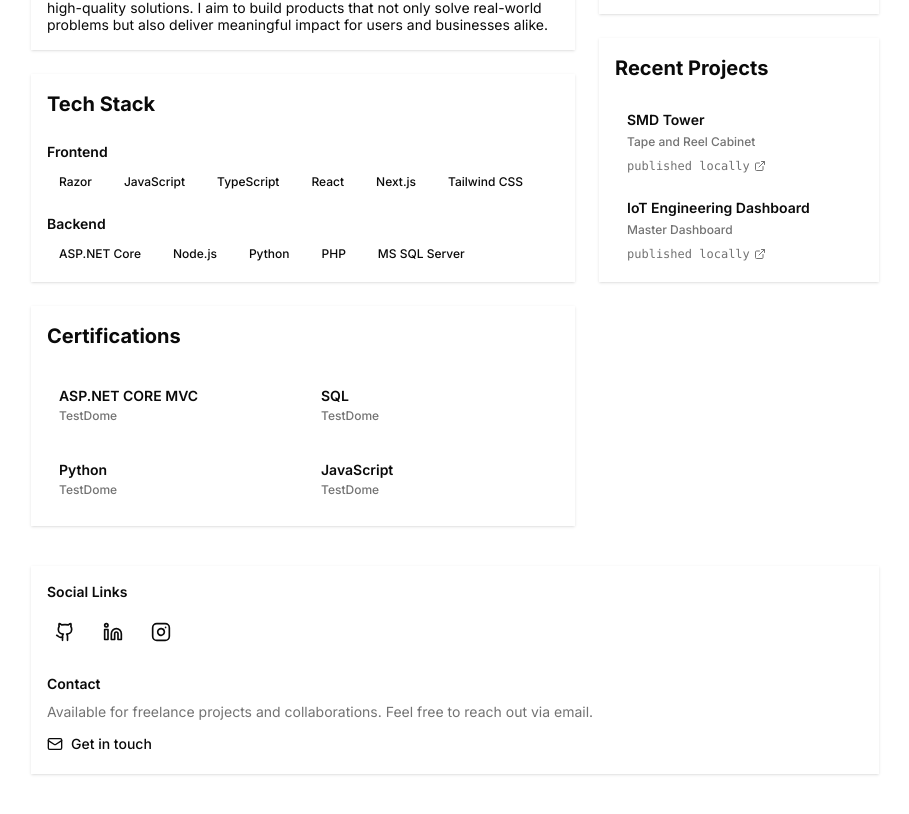
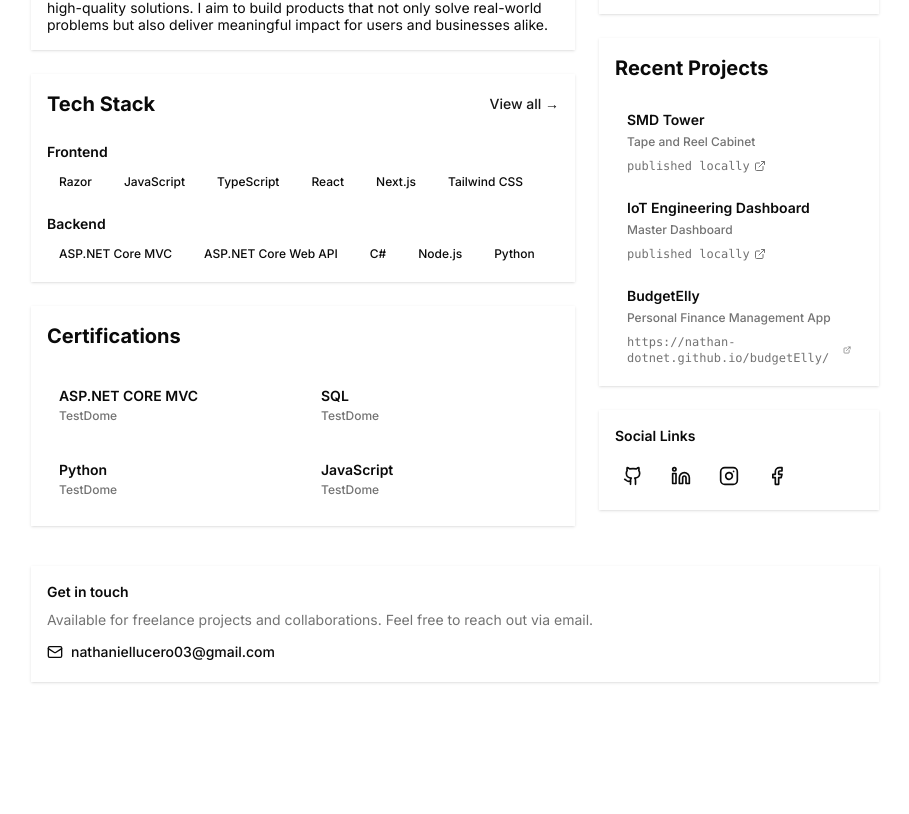
Before and after one commit to nathan-dotnet/my-portfolio, a Next.js app: page / in a window 1280 px wide. Shown: the part 510-1324 px from the top of the page, without its empty margins (185-1094 px from the left). After the commit the page ends 1232 px from the top, so only its background shows below. Built offline with nearby package versions, Linux system fonts and the light colour scheme.

Commit message:
new version commit

```diff
--- a/src/app/page.tsx
+++ b/src/app/page.tsx
@@ -4,6 +4,7 @@ import ExperienceSection from "@/components/ExperienceSection";
 import FooterSection from "@/components/FooterSection";
 import HeroSection from "@/components/HeroSection";
 import ProjectsSection from "@/components/ProjectsSection";
+import SocialLinks from "@/components/SocialLinks";
 import TechStackSection from "@/components/TechStackSection";
 import type { ReactNode } from "react";
 
@@ -57,6 +58,10 @@ export default function Home() {
             <Card>
               <ProjectsSection />
             </Card>
+
+            <Card>
+              <SocialLinks />
+            </Card>
           </div>
         </div>
 
--- a/src/app/project/[slug]/page.tsx
+++ b/src/app/project/[slug]/page.tsx
@@ -17,8 +17,30 @@ export default async function ProjectPage({ params }: Props) {
   const project = projects.find((p) => p.slug === slug);
   if (!project) return notFound();
 
+  // ✅ CASE 1: No readme → fallback UI (or redirect)
+  if (!project.readme) {
+    return (
+      <div className="min-h-screen flex flex-col items-center justify-center text-center px-4">
+        <h1 className="text-2xl font-bold">{project.name}</h1>
+        <p className="text-zinc-600 dark:text-zinc-400 mt-2">{project.desc}</p>
+
+        <a
+          href={project.url}
+          target="_blank"
+          className="mt-6 inline-block rounded-lg bg-black text-white px-6 py-3 text-sm font-medium hover:opacity-80 dark:bg-white dark:text-black"
+        >
+          View Live Project →
+        </a>
+
+        <Link href="/" className="mt-4 text-sm underline">
+          ← Back
+        </Link>
+      </div>
+    );
+  }
+
+  // ✅ CASE 2: Has readme → render markdown
   const filePath = path.join(process.cwd(), "public", project.readme);
-
   const content = await fs.readFile(filePath, "utf-8");
 
   return (
@@ -26,12 +48,12 @@ export default async function ProjectPage({ params }: Props) {
       <div className="max-w-3xl mx-auto">
         <Link
           href="/"
-          className="inline-flex items-center rounded-full border border-zinc-200 bg-white px-4 py-2 text-sm font-medium text-zinc-700 shadow-sm transition hover:border-zinc-300 hover:bg-zinc-50 dark:border-zinc-800 dark:bg-zinc-950 dark:text-zinc-100 dark:hover:bg-zinc-900"
+          className="inline-flex items-center rounded-full border border-zinc-200 bg-white px-4 py-2 text-sm font-medium text-zinc-700 shadow-sm hover:bg-zinc-50 dark:border-zinc-800 dark:bg-zinc-950 dark:text-zinc-100"
         >
           ← Back
         </Link>
+
         <div className="mt-6">
-          {/* GitHub-style container */}
           <article className="markdown-body prose dark:prose-invert max-w-none p-6 rounded-xl shadow-sm bg-white dark:bg-zinc-950">
             <ReactMarkdown remarkPlugins={[remarkGfm]}>{content}</ReactMarkdown>
           </article>
--- /dev/null
+++ b/src/app/techstack/page.tsx
@@ -0,0 +1,78 @@
+import Link from "next/link";
+
+const techStack = {
+  Frontend: [
+    "Razor",
+    "JavaScript",
+    "TypeScript",
+    "React",
+    "Next.js",
+    "Tailwind CSS",
+    "Bootstrap",
+    "Vite",
+    "ESLint",
+    "Prettier",
+  ],
+  Backend: [
+    "ASP.NET Core MVC",
+    "ASP.NET Core Web API",
+    "C#",
+    "Node.js",
+    "Python",
+    "PHP",
+    "MS SQL Server",
+    "Entity Framework Core",
+    "Express.js",
+    "JWT",
+    "REST",
+  ],
+  DeveloperTools: [
+    "Git",
+    "GitHub",
+    "Visual Studio",
+    "VS Code",
+    "SQL Server Management Studio",
+  ],
+};
+
+const Tag = ({ children }: { children: string }) => (
+  <span className="inline-block border border-zinc-200 bg-white/90 px-3 py-1 text-xs font-medium text-zinc-900 transition hover:border-zinc-300 dark:border-zinc-700 dark:bg-zinc-950/80 dark:text-zinc-100">
+    {children}
+  </span>
+);
+
+export default function TechStackPage() {
+  return (
+    <main className="min-h-screen bg-background">
+      <div className="max-w-4xl mx-auto px-6 sm:py-16">
+        <div className="flex flex-col gap-4 sm:flex-row sm:items-center sm:justify-between">
+          <div className="flex items-center gap-4">
+            <Link
+              href="/"
+              className="text-sm font-medium text-primary transition hover:text-primary/80"
+            >
+              ← Back to Home
+            </Link>
+            <div>
+              <h1 className="text-3xl font-bold">Tech Stack</h1>
+              <p className="mt-2 text-sm text-zinc-600 dark:text-zinc-400"></p>
+            </div>
+          </div>
+        </div>
+
+        <div className="mt-10 space-y-8 bg-white/90 p-8 shadow-sm backdrop-blur dark:bg-zinc-950/80">
+          {Object.entries(techStack).map(([category, techs]) => (
+            <div key={category}>
+              <h2 className="text-xl font-semibold mb-4">{category}</h2>
+              <div className="flex flex-wrap gap-3">
+                {techs.map((tech) => (
+                  <Tag key={tech}>{tech}</Tag>
+                ))}
+              </div>
+            </div>
+          ))}
+        </div>
+      </div>
+    </main>
+  );
+}
--- a/src/components/FooterSection.tsx
+++ b/src/components/FooterSection.tsx
@@ -1,38 +1,11 @@
-import { Github, Instagram, Linkedin, Mail } from "lucide-react";
+import { Mail } from "lucide-react";
 
 const FooterSection = () => {
   return (
     <section className="">
       <div className="space-y-6">
         <div>
-          <h3 className="text-sm font-semibold mb-3">Social Links</h3>
-          <div className="flex gap-3">
-            <a
-              href="#"
-              className="p-2 rounded-lg hover:bg-secondary transition-colors"
-              aria-label="GitHub"
-            >
-              <Github className="h-5 w-5" />
-            </a>
-            <a
-              href="#"
-              className="p-2 rounded-lg hover:bg-secondary transition-colors"
-              aria-label="LinkedIn"
-            >
-              <Linkedin className="h-5 w-5" />
-            </a>
-            <a
-              href="#"
-              className="p-2 rounded-lg hover:bg-secondary transition-colors"
-              aria-label="Instagram"
-            >
-              <Instagram className="h-5 w-5" />
-            </a>
-          </div>
-        </div>
-
-        <div>
-          <h3 className="text-sm font-semibold mb-2">Contact</h3>
+          <h3 className="text-sm font-semibold mb-2">Get in touch</h3>
           <p className="text-sm text-muted-foreground">
             Available for freelance projects and collaborations. Feel free to
             reach out via email.
@@ -42,7 +15,7 @@ const FooterSection = () => {
             className="inline-flex items-center gap-2 mt-3 text-sm font-medium hover:underline"
           >
             <Mail className="h-4 w-4" />
-            Get in touch
+            nathaniellucero03@gmail.com
           </a>
         </div>
       </div>
--- /dev/null
+++ b/src/components/SocialLinks.tsx
@@ -0,0 +1,45 @@
+import { Facebook, Github, Instagram, Linkedin } from "lucide-react";
+
+const SocialLinks = () => {
+  return (
+    <section className="">
+      <div className="space-y-6">
+        <div>
+          <h3 className="text-sm font-semibold mb-3">Social Links</h3>
+          <div className="flex gap-3">
+            <a
+              href="https://github.com/nathan-dotnet"
+              className="p-2 rounded-lg hover:bg-secondary transition-colors"
+              aria-label="GitHub"
+            >
+              <Github className="h-5 w-5" />
+            </a>
+            <a
+              href="https://www.linkedin.com/in/nathaniel-lucero-61b07a2a9/"
+              className="p-2 rounded-lg hover:bg-secondary transition-colors"
+              aria-label="LinkedIn"
+            >
+              <Linkedin className="h-5 w-5" />
+            </a>
+            <a
+              href="https://www.instagram.com/reel/DWkyqXdk8Zu/?igsh=MWh3Y3VibnBhbG01cA=="
+              className="p-2 rounded-lg hover:bg-secondary transition-colors"
+              aria-label="Instagram"
+            >
+              <Instagram className="h-5 w-5" />
+            </a>
+            <a
+              href="https://www.facebook.com/Hokori29"
+              className="p-2 rounded-lg hover:bg-secondary transition-colors"
+              aria-label="Facebook"
+            >
+              <Facebook className="h-5 w-5" />
+            </a>
+          </div>
+        </div>
+      </div>
+    </section>
+  );
+};
+
+export default SocialLinks;
--- a/src/components/TechStackSection.tsx
+++ b/src/components/TechStackSection.tsx
@@ -7,7 +7,13 @@ const techStack = {
     "Next.js",
     "Tailwind CSS",
   ],
-  Backend: ["ASP.NET Core", "Node.js", "Python", "PHP", "MS SQL Server"],
+  Backend: [
+    "ASP.NET Core MVC",
+    "ASP.NET Core Web API",
+    "C#",
+    "Node.js",
+    "Python",
+  ],
 };
 
 const Tag = ({ children }: { children: string }) => (
@@ -24,11 +30,21 @@ const Tag = ({ children }: { children: string }) => (
   </span>
 );
 
+import Link from "next/link";
+
 const TechStackSection = () => {
   return (
     <section className="">
-      <h2 className="text-xl font-bold mb-6">Tech Stack</h2>
-      <div className="space-y-5">
+      <div className="flex flex-col gap-2 sm:flex-row sm:items-center sm:justify-between">
+        <h2 className="text-xl font-bold">Tech Stack</h2>
+        <Link
+          href="/techstack"
+          className="text-sm font-medium text-primary transition hover:text-primary/80"
+        >
+          View all →
+        </Link>
+      </div>
+      <div className="space-y-5 mt-6">
         {Object.entries(techStack).map(([category, techs]) => (
           <div key={category}>
             <h3 className="text-sm font-semibold mb-2">{category}</h3>
--- a/src/data/projects.ts
+++ b/src/data/projects.ts
@@ -3,7 +3,7 @@ export interface Project {
   slug: string;
   desc: string;
   url: string;
-  readme: string;
+  readme?: string;
 }
 
 export const projects: Project[] = [
@@ -21,4 +21,10 @@ export const projects: Project[] = [
     url: "published locally",
     readme: "projects/iot-dashboard/iot-dashboard.md",
   },
+  {
+    name: "BudgetElly",
+    slug: "budgetelly",
+    desc: "Personal Finance Management App",
+    url: "https://nathan-dotnet.github.io/budgetElly/",
+  },
 ];
```
